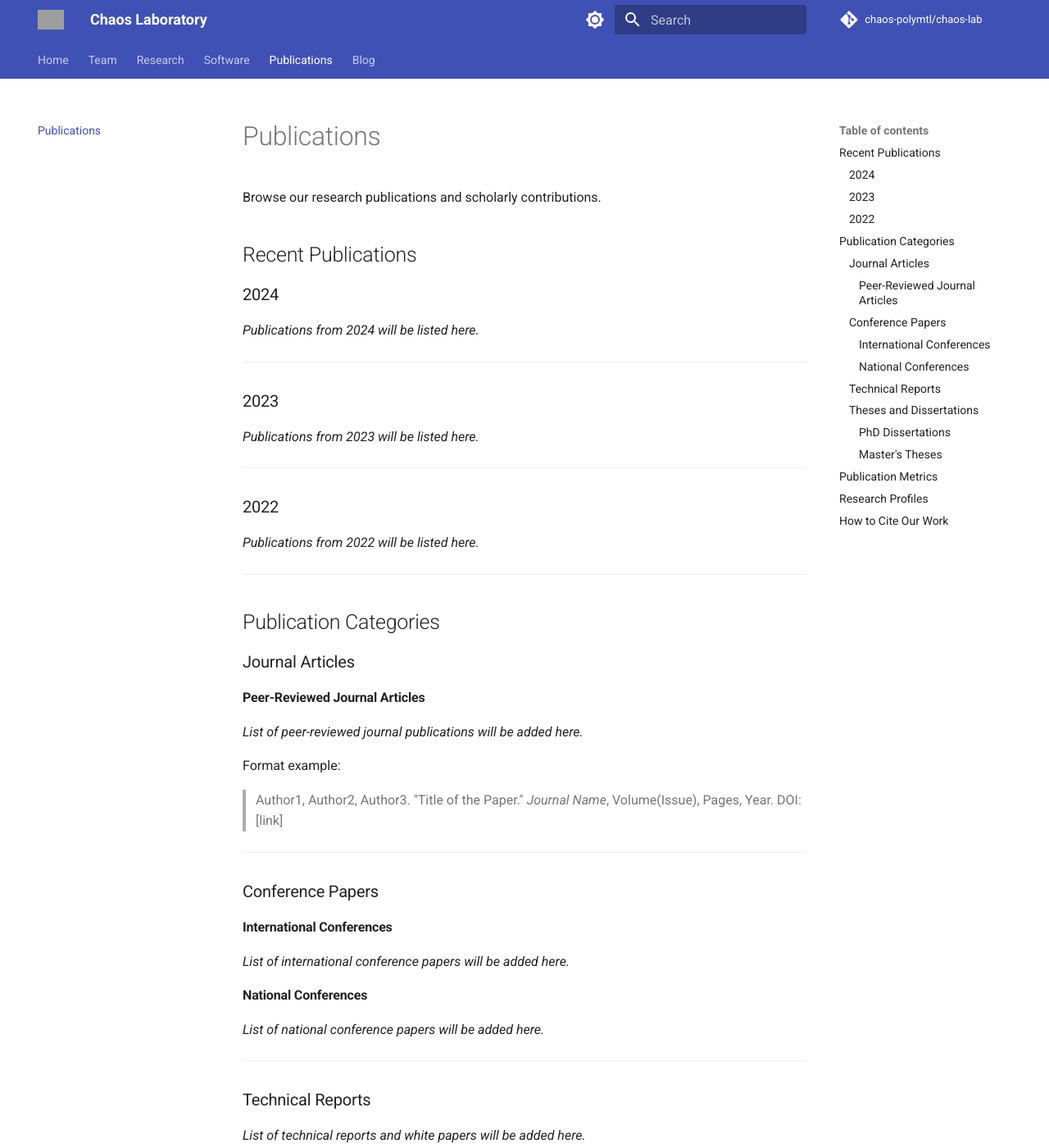
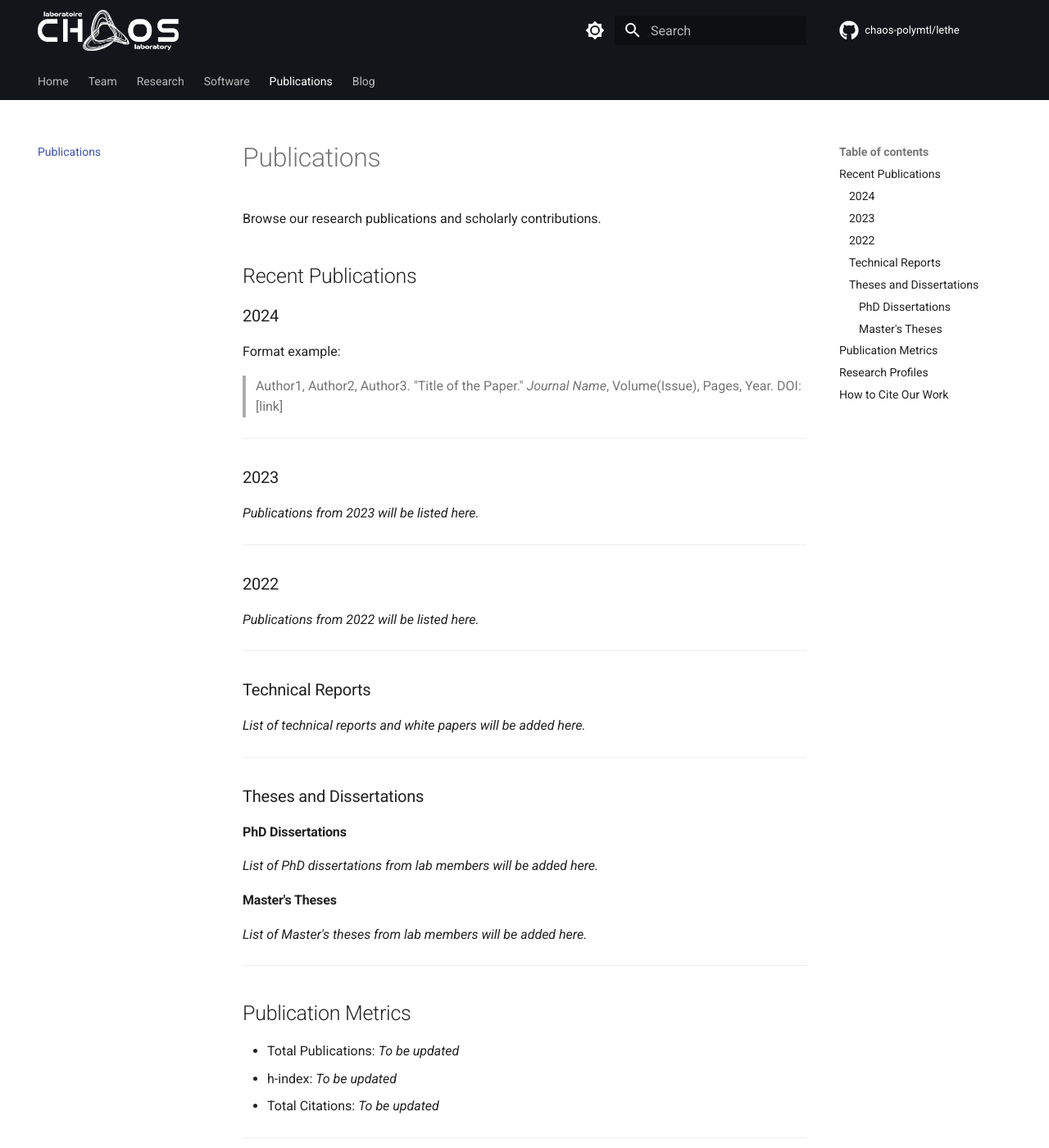
Before and after one commit to chaos-polymtl/chaos-lab, an MkDocs documentation site: the page built from docs/publications.md, in a window 1280 px wide and 1400 px high. Shown: the whole window at 82% size. Built offline with MkDocs 1.6.1 and Material for MkDocs 9.7.7, drawn with Linux system fonts in a browser that asks for light colours; comment, search, counter and statistics services are not loaded; grey boxes are pictures that could not be loaded.

Commit message:
Fix page layout to make clean

```diff
--- /dev/null
+++ b/docs/css/extra.css
@@ -0,0 +1,44 @@
+/* Hide the site name in the header bar */
+.md-header__title {
+  display: none !important;
+}
+
+/* Control the logo size in the navigation bar */
+.md-header__button.md-logo img {
+  height: 50px;   /* change this value as you wish */
+  width: auto;    /* keeps the aspect ratio */
+}
+
+/* ---------------------------------------------------------------
+   HEADER LAYOUT:  logo left, utilities (toggle, search, GitHub) right
+   Compatible with MkDocs Material v9.x
+---------------------------------------------------------------- */
+
+/* Main header: logo stays left, everything else can push right */
+.md-header__inner {
+  display: flex;
+  align-items: center;
+  justify-content: space-between;
+}
+
+/* Keep the logo pinned left */
+.md-header__button.md-logo {
+  margin-right: auto;
+}
+
+.md-source__facts {
+  display: flex !important;
+  visibility: visible !important;
+  opacity: 1 !important;
+}
+
+/* Responsive tweak for small screens */
+@media screen and (max-width: 768px) {
+  .md-header__inner {
+    flex-wrap: wrap;
+  }
+  .md-search {
+    width: 100%;
+    order: 99;
+  }
+}
--- a/docs/publications.md
+++ b/docs/publications.md
@@ -6,8 +6,8 @@
 
 ### 2024
 
-*Publications from 2024 will be listed here.*
-
+Format example:
+> Author1, Author2, Author3. "Title of the Paper." *Journal Name*, Volume(Issue), Pages, Year. DOI: [link]
 ---
 
 ### 2023
@@ -19,31 +19,6 @@
 ### 2022
 
 *Publications from 2022 will be listed here.*
-
----
-
-## Publication Categories
-
-### Journal Articles
-
-#### Peer-Reviewed Journal Articles
-
-*List of peer-reviewed journal publications will be added here.*
-
-Format example:
-> Author1, Author2, Author3. "Title of the Paper." *Journal Name*, Volume(Issue), Pages, Year. DOI: [link]
-
----
-
-### Conference Papers
-
-#### International Conferences
-
-*List of international conference papers will be added here.*
-
-#### National Conferences
-
-*List of national conference papers will be added here.*
 
 ---
 
--- a/mkdocs.yml
+++ b/mkdocs.yml
@@ -1,28 +1,31 @@
-site_name: Chaos Laboratory
-site_description: Chaos Laboratory Research Group Website
-site_author: Chaos Laboratory Team
+site_name: "Chaos Laboratory"
+site_description: "Chaos Laboratory Research Group Website"
+site_author: "Chaos Laboratory Team"
+
+extra_css:
+  - css/extra.css
 
 # Repository
-repo_name: chaos-polymtl/chaos-lab
-repo_url: https://github.com/chaos-polymtl/chaos-lab
+repo_name: chaos-polymtl/lethe
+repo_url: https://github.com/chaos-polymtl/lethe
 
 # Theme configuration
 theme:
   name: material
-  logo: assets/logo.png
-  favicon: assets/logo.png
+  logo: assets/chaos_logo_white_without_bkg.png
+  favicon: assets/chaos_logo_black_without_bkg.png
   palette:
     # Palette toggle for light mode
     - scheme: default
-      primary: indigo
-      accent: indigo
+      primary: black
+      accent: teal
       toggle:
         icon: material/brightness-7
         name: Switch to dark mode
     # Palette toggle for dark mode
     - scheme: slate
-      primary: indigo
-      accent: indigo
+      primary: black
+      accent: teal
       toggle:
         icon: material/brightness-4
         name: Switch to light mode
@@ -30,12 +33,17 @@
     - navigation.tabs
     - navigation.sections
     - navigation.expand
-    - navigation.top
     - search.suggest
     - search.highlight
     - content.tabs.link
     - content.code.annotation
     - content.code.copy
+  icon:
+    repo: fontawesome/brands/github
+  font:
+    text: Roboto
+    code: Roboto Mono
+
 
 # Navigation
 nav:
@@ -48,19 +56,13 @@
 
 # Extensions
 markdown_extensions:
-  - pymdownx.highlight:
-      anchor_linenums: true
-  - pymdownx.inlinehilite
-  - pymdownx.snippets
-  - admonition
-  - pymdownx.arithmatex:
-      generic: true
-  - footnotes
-  - pymdownx.details
-  - pymdownx.superfences
-  - pymdownx.mark
   - attr_list
   - md_in_html
+  - markdown_include.include:
+      base_path: docs
+  - admonition
+  - pymdownx.blocks.html
+  - pymdownx.details
   - pymdownx.emoji:
       emoji_index: !!python/name:material.extensions.emoji.twemoji
       emoji_generator: !!python/name:material.extensions.emoji.to_svg
@@ -69,8 +71,14 @@
 plugins:
   - search
 
+
+
 # Extra
 extra:
   social:
     - icon: fontawesome/brands/github
       link: https://github.com/chaos-polymtl
+    - icon: fontawesome/solid/star
+      link: https://github.com/chaos-polymtl/lethe/stargazers
+    - icon: fontawesome/solid/code-branch
+      link: https://github.com/chaos-polymtl/lethe/network/members
```
Also changed, not shown: docs/index.md (+7 -1 lines), docs/assets/chaos_logo_black_without_bkg.png (added), docs/assets/chaos_logo_white_without_bkg.png (added).
